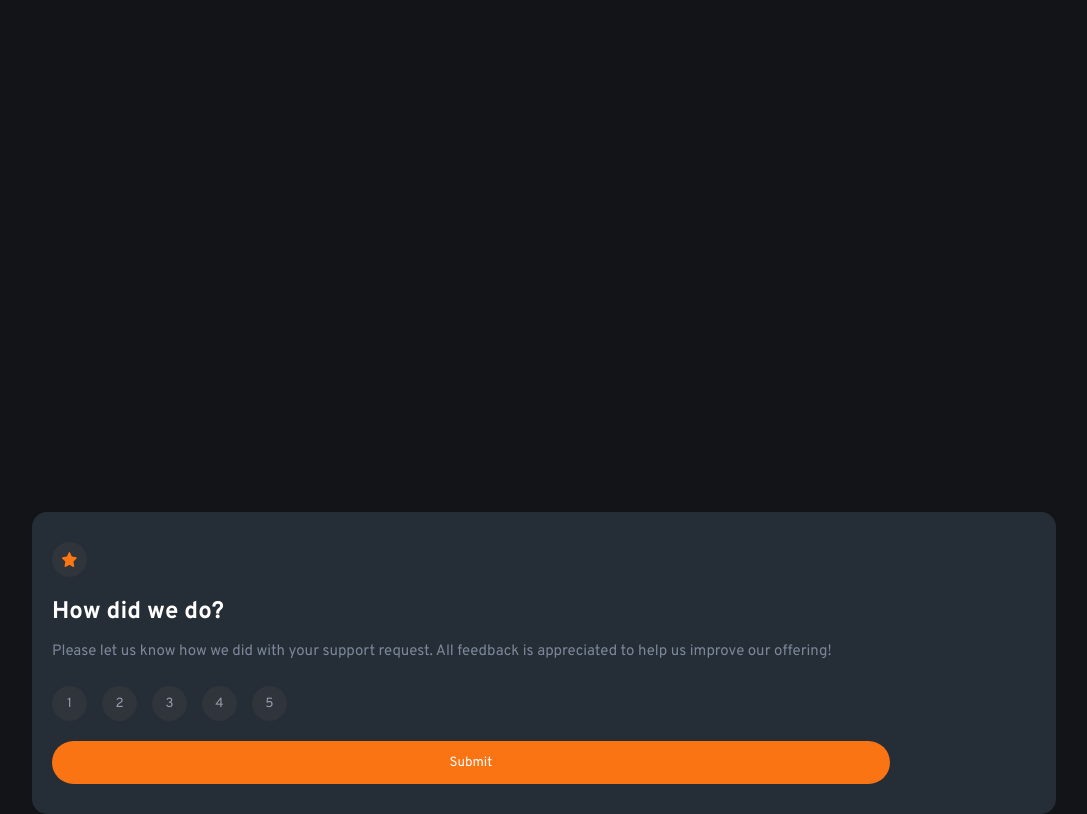
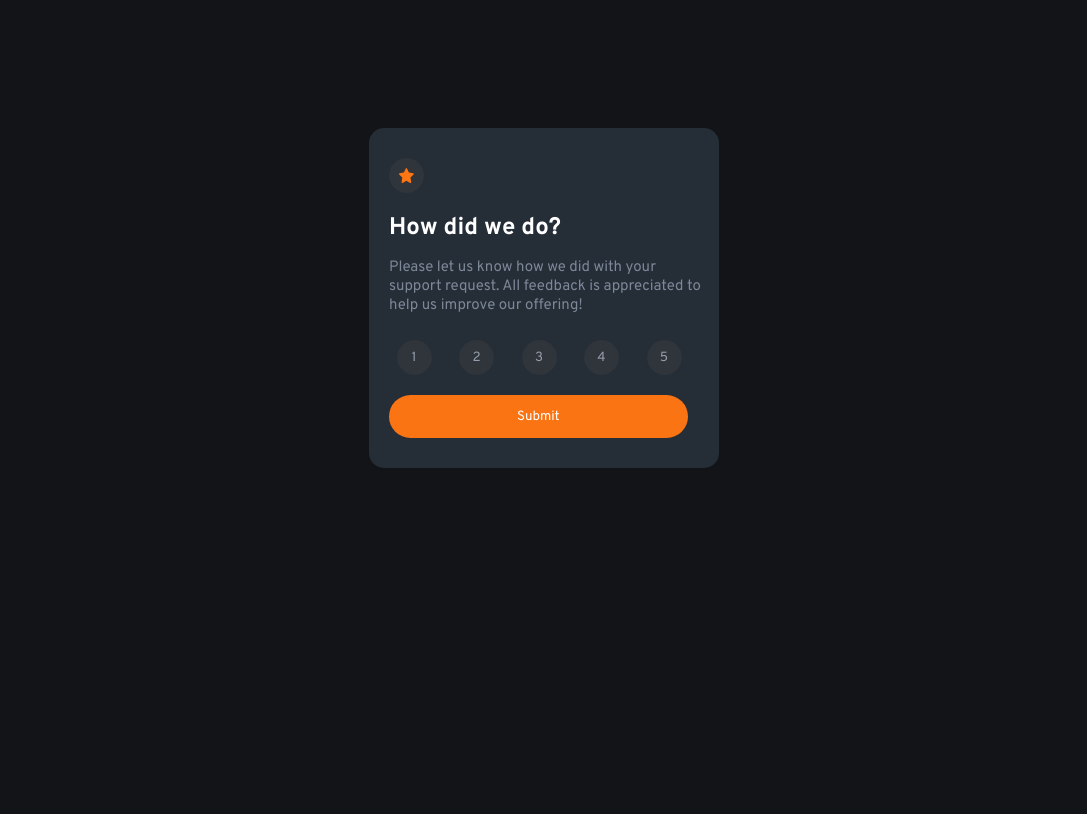
Before and after one commit to mohamed-abdelahi-haibelty/Interactive-rating-component, a plain HTML site: page index.html in a window 1280 px wide. Shown: the whole page, without its empty margins (96-1183 px from the left). Drawn offline with Linux system fonts and the light colour scheme.

Commit message:
add media querry

```diff
--- a/styles.css
+++ b/styles.css
@@ -57,8 +57,9 @@ p{
 }
 .circle-btn{
     display: flex;
-    gap:15px;
+    justify-content: space-evenly;
     margin-bottom: 20px;
+    margin-left: -20px
 }
 .circle-btn button{
     border-radius: 50%;
@@ -85,3 +86,9 @@ p{
   background-color: var(--White);
   color: var(--primary);
 }
+@media (min-width:600px){
+    .container{
+        margin-top: 10%;
+        width:350px;
+    }
+}
```
